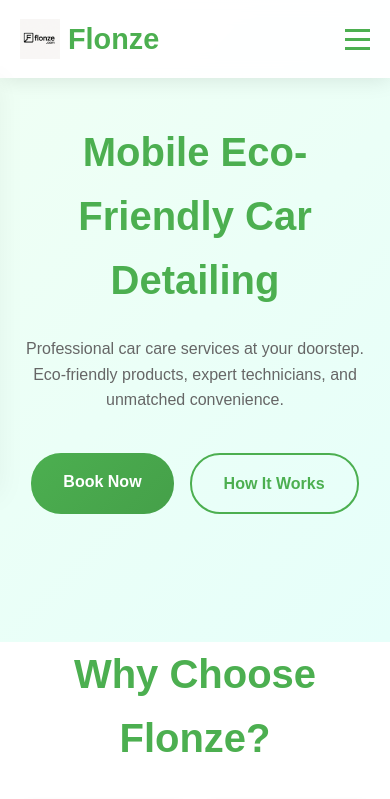
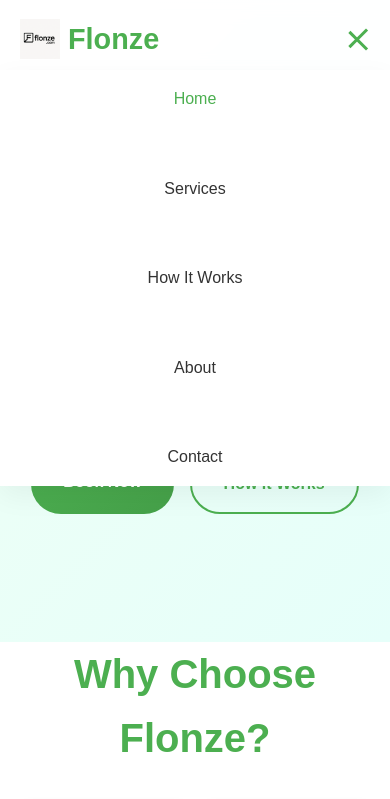
Before and after one commit to Mithunrock/Flonzewebsite, a website: page home.html in a window 390 px wide. Both pictures are taken after a click on the element 357 px from the left and 39 px from the top of the page. Shown: the top 799 px of the page. Drawn offline with Linux system fonts and the light colour scheme.

Commit message:
updated something

```diff
--- a/script.js
+++ b/script.js
@@ -1,28 +1,28 @@
 // Mobile Menu Toggle
 document.addEventListener('DOMContentLoaded', function() {
-    const mobileMenuBtn = document.querySelector('.mobile-menu-btn');
-    const mobileNav = document.querySelector('.mobile-nav');
+    const hamburger = document.querySelector('.hamburger');
+    const navMenu = document.querySelector('.nav-menu');
 
-    if (mobileMenuBtn && mobileNav) {
-        mobileMenuBtn.addEventListener('click', function(e) {
+    if (hamburger && navMenu) {
+        hamburger.addEventListener('click', function(e) {
             e.preventDefault();
-            mobileNav.classList.toggle('active');
-            this.textContent = mobileNav.classList.contains('active') ? '✕' : '☰';
+            navMenu.classList.toggle('active');
+            hamburger.classList.toggle('active');
         });
 
         // Close mobile menu when clicking on links
-        mobileNav.querySelectorAll('a').forEach(link => {
+        navMenu.querySelectorAll('a').forEach(link => {
             link.addEventListener('click', function() {
-                mobileNav.classList.remove('active');
-                mobileMenuBtn.textContent = '☰';
+                navMenu.classList.remove('active');
+                hamburger.classList.remove('active');
             });
         });
 
         // Close mobile menu when clicking outside
         document.addEventListener('click', function(e) {
-            if (!mobileMenuBtn.contains(e.target) && !mobileNav.contains(e.target)) {
-                mobileNav.classList.remove('active');
-                mobileMenuBtn.textContent = '☰';
+            if (!hamburger.contains(e.target) && !navMenu.contains(e.target)) {
+                navMenu.classList.remove('active');
+                hamburger.classList.remove('active');
             }
         });
     }
@@ -34,11 +34,6 @@
         dateInput.setAttribute('min', today);
     }
 
-    // Force mobile viewport refresh
-    if (window.innerWidth <= 768) {
-        document.body.style.minHeight = '100vh';
-        window.scrollTo(0, 0);
-    }
 });
 
 // Smooth Scrolling
--- a/style.css
+++ b/style.css
@@ -89,6 +89,18 @@
     background: #4CAF50;
     margin: 3px 0;
     transition: 0.3s;
+}
+
+.hamburger.active span:nth-child(1) {
+    transform: rotate(-45deg) translate(-5px, 6px);
+}
+
+.hamburger.active span:nth-child(2) {
+    opacity: 0;
+}
+
+.hamburger.active span:nth-child(3) {
+    transform: rotate(45deg) translate(-5px, -6px);
 }
 
 /* Page Header Styles */
```
